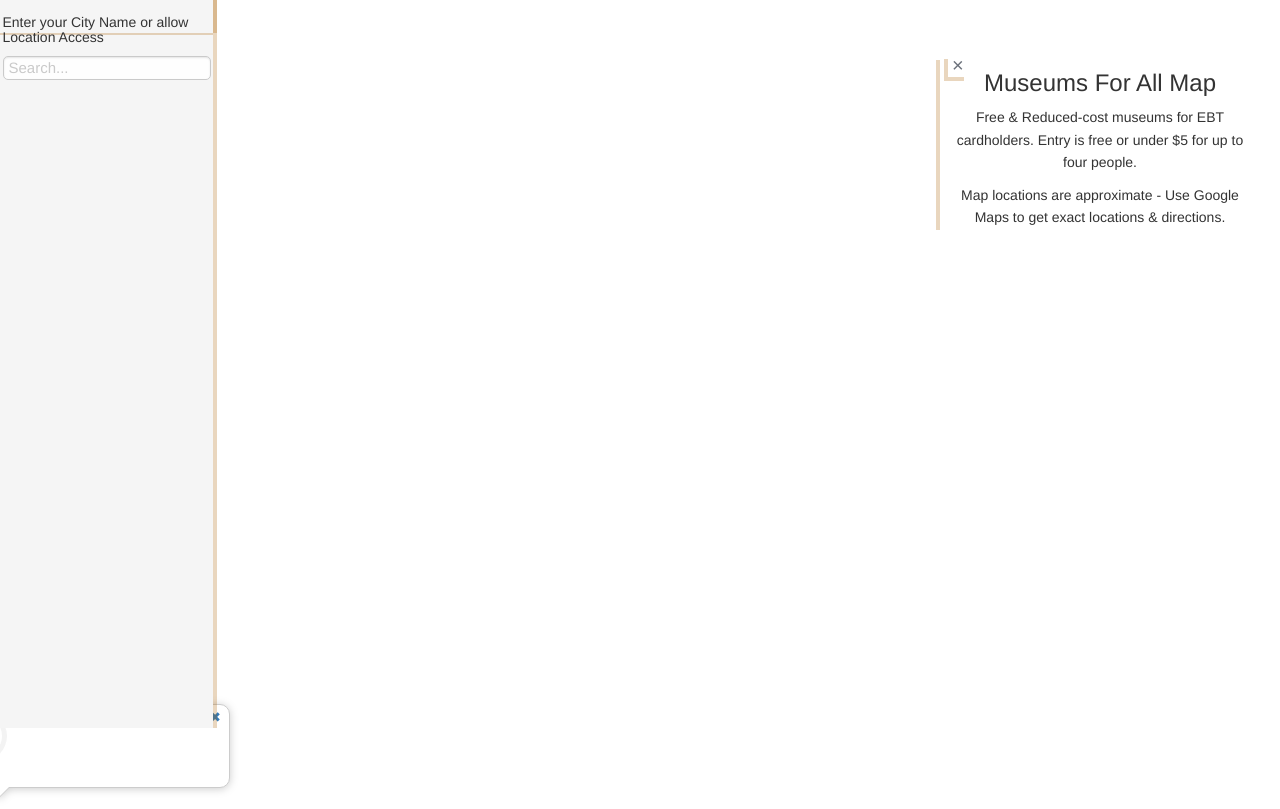
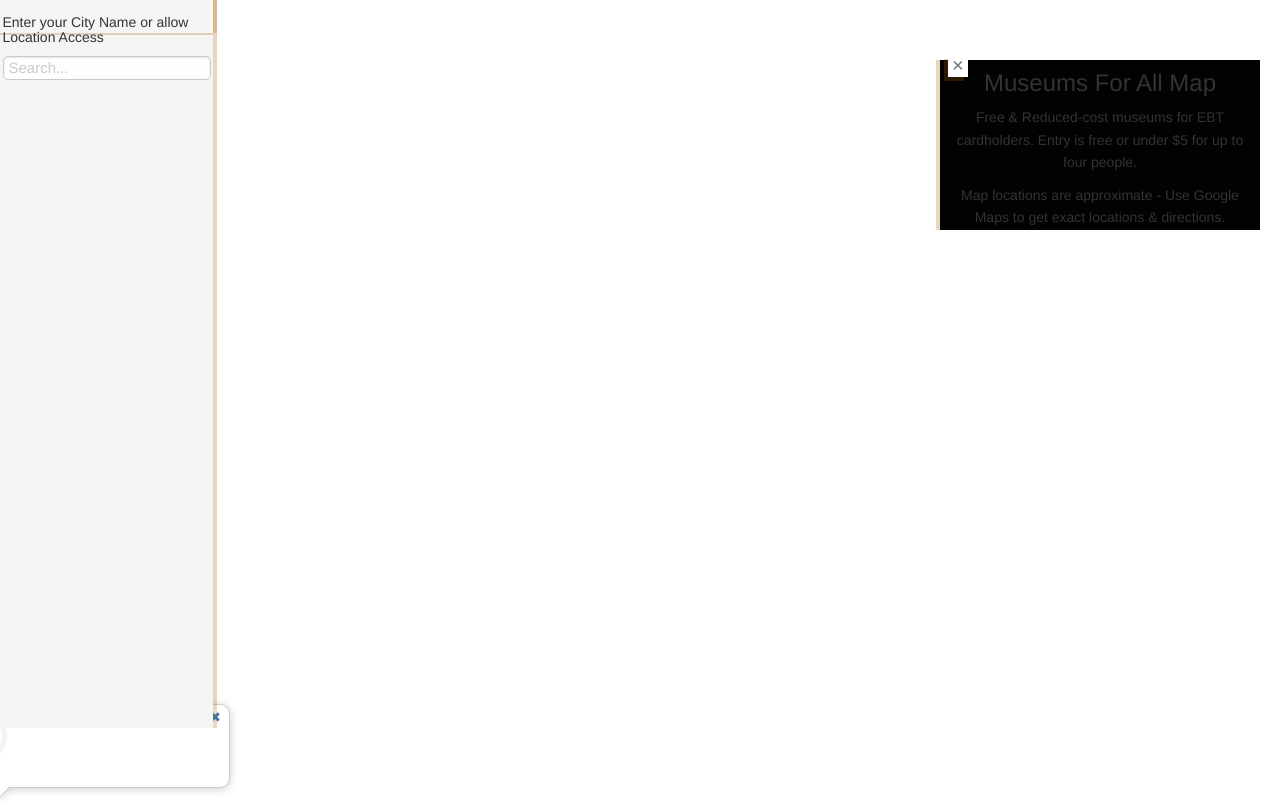
Before and after one commit to rymorris/MuseumsForAll-InteractiveMap-Openlayers, a website built with Parcel: page index.html in a window 1280 px wide. Built offline with nearby package versions, Linux system fonts and the light colour scheme.

Commit message:
UI fixes

```diff
--- a/index.css
+++ b/index.css
@@ -1,3 +1,8 @@
+html {
+  height: 100.1%; /* Slightly more than viewport */
+  overflow-y: scroll;
+}
+
 body {
   margin:0;
   padding:0;
@@ -6,6 +11,7 @@ body {
   height:100%;
   box-sizing: border-box;
 }
+
 .site-header {
   height: 3rem;
   position: relative;
@@ -179,7 +185,7 @@ body {
   z-index: 4;
   width: 100%;
   box-shadow: 0 -2px 0 rgba(170, 98, 4, 0.26);
-  background-color: White;
+  background-color: rgb(2, 2, 2);
   padding: 1rem;
 }
 @media screen and (min-width: 64em) {
--- a/index.html
+++ b/index.html
@@ -3,7 +3,7 @@
 
 <head>
   <meta charset="utf-8">
-  <meta name="viewport" content="width=device-width, initial-scale=1.0">
+  <meta name="viewport" content="width=device-width, initial-scale=1.0, minimum-scale=1.0, maximum-scale=1.0, user-scalable=no, viewport-fit=cover">
   <meta http-equiv="X-UA-Compatible" content="ie=edge">
   <title>Museums For All Interactive Map</title>
   <link rel="stylesheet" href="index.css">
```
